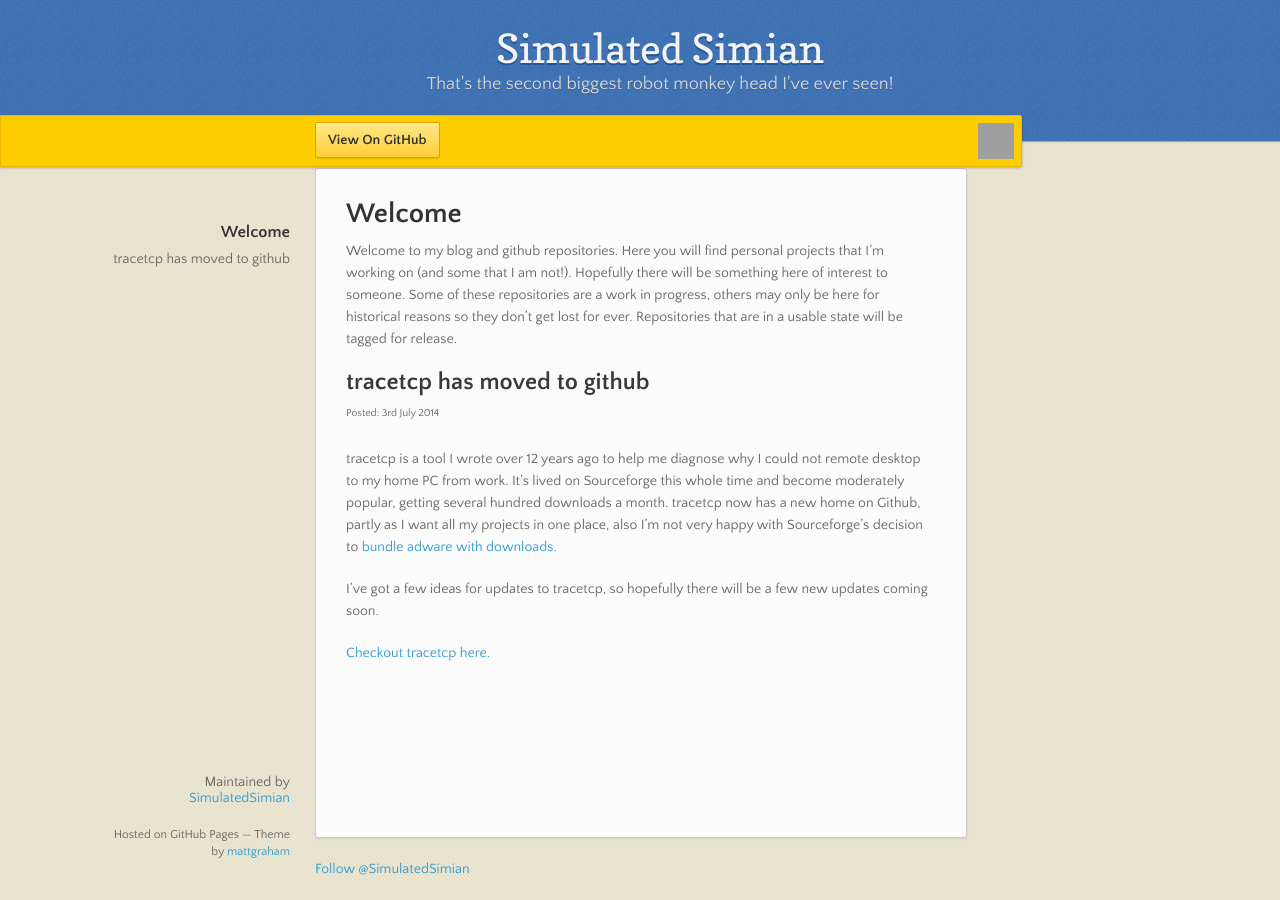
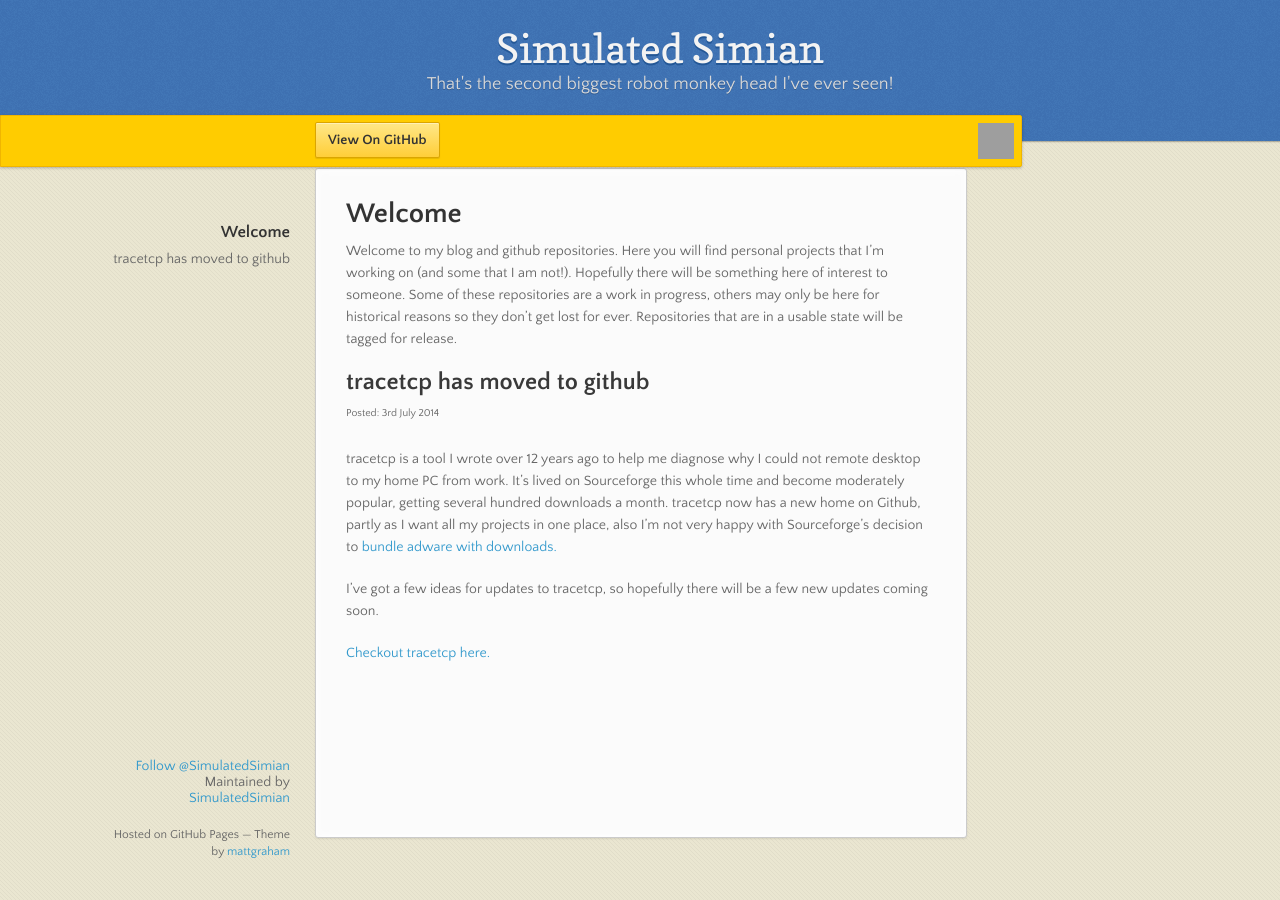
Before and after one commit to SimulatedSimian/SimulatedSimian.github.io, a Jekyll site: the page built from index.md, in a window 1280 px wide and 900 px high, scrolled down 22 px. Built offline with Jekyll 4.4.1, drawn with Linux system fonts in a browser that asks for light colours; nearby versions of some CDN libraries; Markdown is read by kramdown in place of the engine named in the settings; comment, search, counter and statistics services are not loaded; after the commit the page ends 900 px from its top, so only the background shows below that; grey boxes are pictures that could not be loaded.

Commit message:
Update stdmain.html

```diff
--- a/_layouts/stdmain.html
+++ b/_layouts/stdmain.html
@@ -45,6 +45,11 @@
 {{content}}
       </section>
       <footer>
+      <div class="twitter-holder">
+          <a href="https://twitter.com/SimulatedSimian" class="twitter-follow-button" data-show-count="false">Follow @SimulatedSimian</a>
+      </div>
+      <script>!function(d,s,id){var js,fjs=d.getElementsByTagName(s)[0],p=/^http:/.test(d.location)?'http':'https';if(!d.getElementById(id)){js=d.createElement(s);js.id=id;js.src=p+'://platform.twitter.com/widgets.js';fjs.parentNode.insertBefore(js,fjs);}}(document, 'script', 'twitter-wjs');</script>
+
         <p>Maintained by <a href="https://github.com/SimulatedSimian">SimulatedSimian</a></p>
         <p><small>Hosted on GitHub Pages &mdash; Theme by <a href="https://twitter.com/michigangraham">mattgraham</a></small></p>
                 <p> <!-- Site Meter -->
@@ -56,10 +61,6 @@
       </noscript>
       <!-- Copyright (c)2009 Site Meter --></p>
       </footer>
-      <div class="twitter-holder">
-          <a href="https://twitter.com/SimulatedSimian" class="twitter-follow-button" data-show-count="false">Follow @SimulatedSimian</a>
-      </div>
-      <script>!function(d,s,id){var js,fjs=d.getElementsByTagName(s)[0],p=/^http:/.test(d.location)?'http':'https';if(!d.getElementById(id)){js=d.createElement(s);js.id=id;js.src=p+'://platform.twitter.com/widgets.js';fjs.parentNode.insertBefore(js,fjs);}}(document, 'script', 'twitter-wjs');</script>
     </div>
     <!--[if !IE]><script>fixScale(document);</script><![endif]-->
   </body>
```
